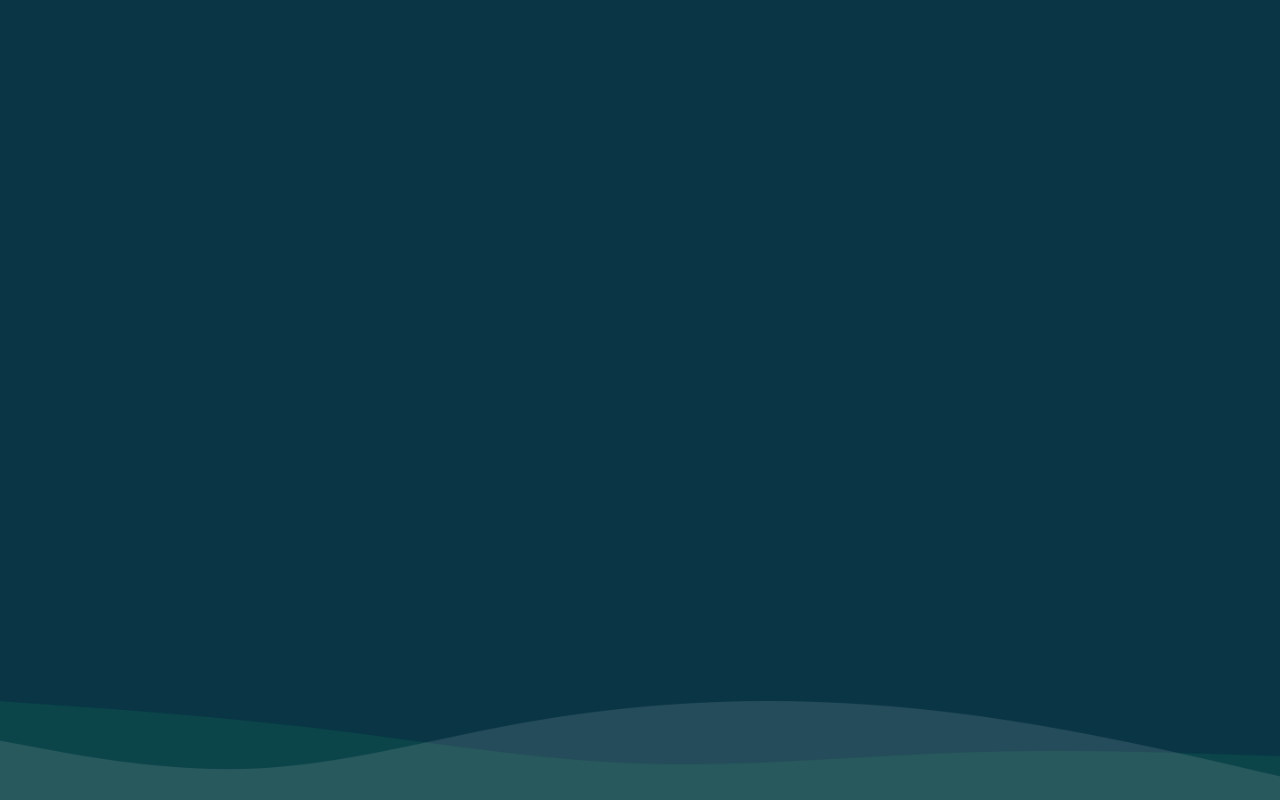
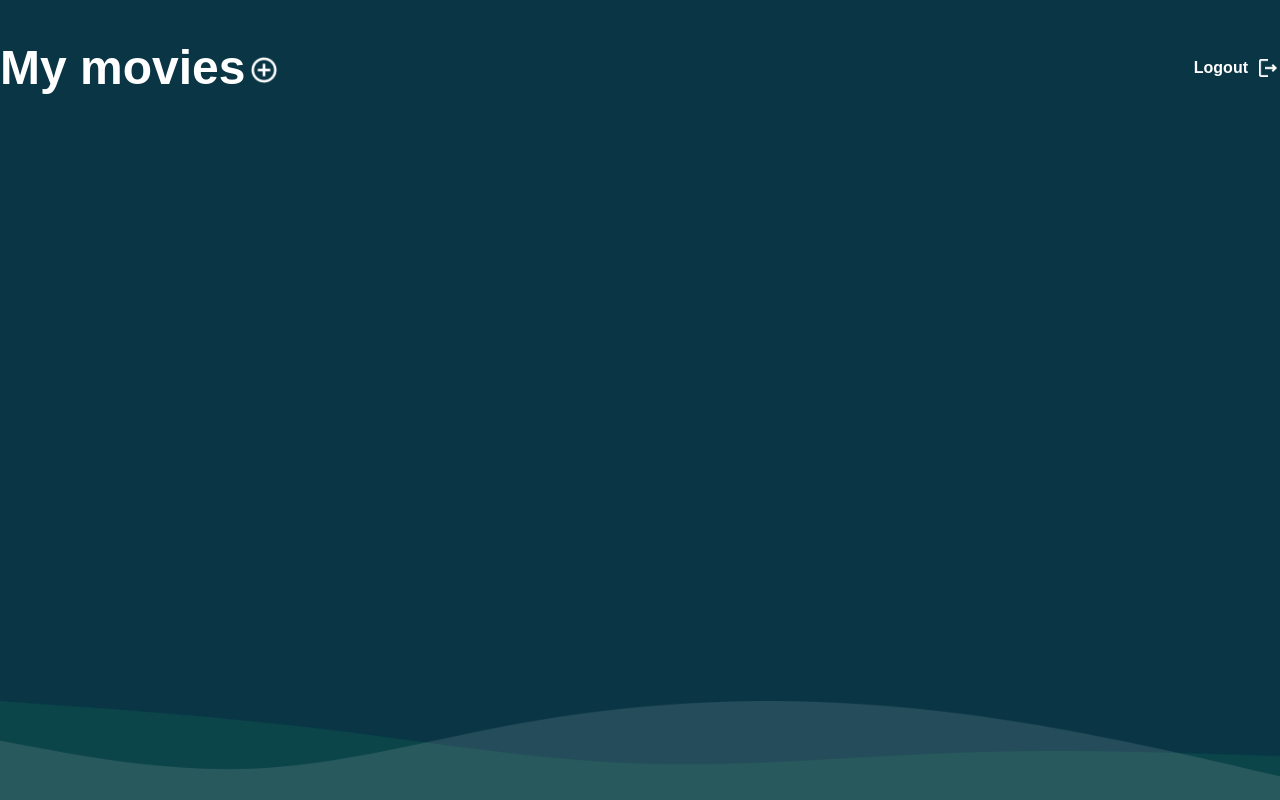
Before and after one commit to Hammad4299/movies-demo, a Next.js app: page / in a window 1280 px wide. Built offline with nearby package versions, Linux system fonts and the light colour scheme.

Commit message:
updated layout - initialilzed movie list page

```diff
--- a/src/app/layout.tsx
+++ b/src/app/layout.tsx
@@ -14,8 +14,8 @@ export default function RootLayout({
 }) {
     return (
         <html lang="en">
-            <body className={`bg-appBg min-h-screen relative `}>
-                {children}
+            <body className={`bg-appBg min-h-screen relative text-white `}>
+                <div className="container mx-auto">{children}</div>
                 <div className="mt-auto absolute left-0 right-0 bottom-0">
                     <Image
                         alt=""
--- a/src/app/login/page.tsx
+++ b/src/app/login/page.tsx
@@ -3,7 +3,7 @@ import InputComponent from "@/components/form/input";
 import React, { useState } from "react";
 import { Checkbox } from "flowbite-react";
 import AppButton from "@/components/form/button";
-import { validateEmail } from "@/utilts";
+import { validateEmail } from "@/helpers";
 import { useRouter } from "next/navigation";
 
 const LoginScreen: React.FC = () => {
--- a/src/app/page.tsx
+++ b/src/app/page.tsx
@@ -1,10 +1,14 @@
+import Home from "@/components/views/Home";
+import { myFn } from "@/temp-methods/my-fn";
 import React from "react";
-interface Props {
 
-}
-
-export const Home:React.FC<Props> = async () => {
-    return <main className=" "></main>;
+export const HomeServer: React.FC = async () => {
+    const data = await myFn(1);
+    return (
+        <main className="">
+            <Home data={data} />
+        </main>
+    );
 };
 
-export default Home;
+export default HomeServer;
--- /dev/null
+++ b/src/components/views/Header.tsx
@@ -0,0 +1,39 @@
+import React from "react";
+import AppButton from "../form/button";
+import Link from "next/link";
+import Image from "next/image";
+import { useRouter } from "next/navigation";
+
+export const Header: React.FC = () => {
+    const router = useRouter();
+    async function logoutUser() {
+        console.log("logging out");
+        router.push("/login");
+    }
+    return (
+        <div>
+            <div className="flex items-center gap-1 pt-8">
+                <h2 className="text-h2 font-semibold">My movies</h2>
+                <Link href="/movie" className="mt-1">
+                    <Image
+                        alt="Add new image"
+                        src="/img/add-btn.png"
+                        width="30"
+                        height="30"
+                    />
+                </Link>
+                <div
+                    onClick={() => logoutUser()}
+                    className="cursor-pointer ml-auto  flex items-center justify-end gap-2">
+                    <span className="text-[16px] font-bold">Logout</span>
+                    <Image
+                        src="/img/logout.png"
+                        alt="LogoutImg"
+                        width="24"
+                        height="24"
+                    />
+                </div>
+            </div>
+        </div>
+    );
+};
--- /dev/null
+++ b/src/components/views/Home.tsx
@@ -0,0 +1,44 @@
+"use client";
+import { Movie } from "@/models";
+import { myFn } from "@/temp-methods/my-fn";
+import React, { useState } from "react";
+import AppButton from "../form/button";
+import Link from "next/link";
+import { Header } from "./Header";
+
+interface Props {
+    data?: Movie[];
+}
+export const Home: React.FC<Props> = ({ data = [] }) => {
+    const [movieList, setMovieList] = useState(data);
+
+    const [pageNumber, setPageNumber] = useState(1);
+    async function fetchMovieList(page = pageNumber) {
+        await myFn(page);
+    }
+    return (
+        <div>
+            {!data.length && (
+                <React.Fragment>
+                    <div className="min-h-screen text-white text-center flex justify-center items-center gap-3 flex-col">
+                        <h1
+                            onClick={() => fetchMovieList()}
+                            className="text-h1 text-bold">
+                            Your movie list is empty
+                        </h1>
+                        <Link href="/movie">
+                            <AppButton>Add a new movie</AppButton>
+                        </Link>
+                    </div>
+                </React.Fragment>
+            )}
+            {data.length > 0 && (
+                <div>
+                    <Header />
+                </div>
+            )}
+        </div>
+    );
+};
+
+export default Home;
--- /dev/null
+++ b/src/temp-methods/my-fn.ts
@@ -0,0 +1,24 @@
+"use server";
+import { Movie } from "@/models";
+
+export const myFn = async (page: number): Promise<Movie[]> => {
+    console.log("fetching for page ", page);
+    return new Promise((res) => {
+        setTimeout(() => {
+            res([
+                {
+                    id: 1,
+                    poster: "https://m.media-amazon.com/images/I/51tEXq0ZDcL._AC_UF1000,1000_QL80_.jpg",
+                    title: "Spooderman",
+                    year: 1920,
+                },
+                {
+                    id: 2,
+                    poster: "https://m.media-amazon.com/images/I/51tEXq0ZDcL._AC_UF1000,1000_QL80_.jpg",
+                    title: "Spooderman",
+                    year: 2002,
+                },
+            ]);
+        }, 1000);
+    });
+};
```
